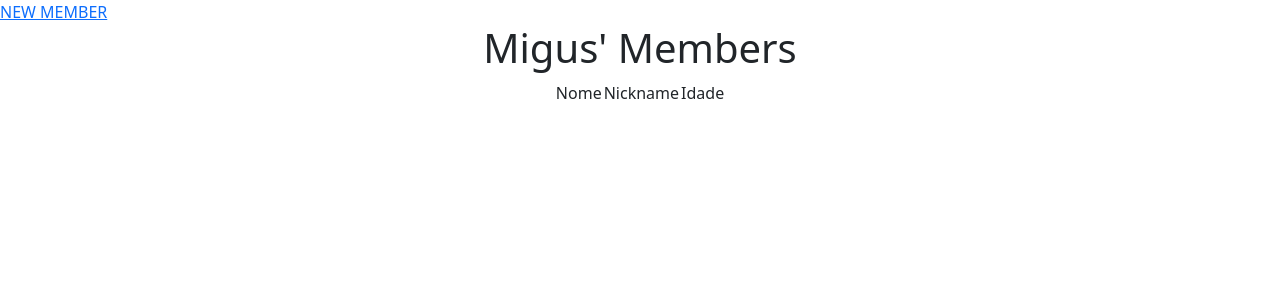
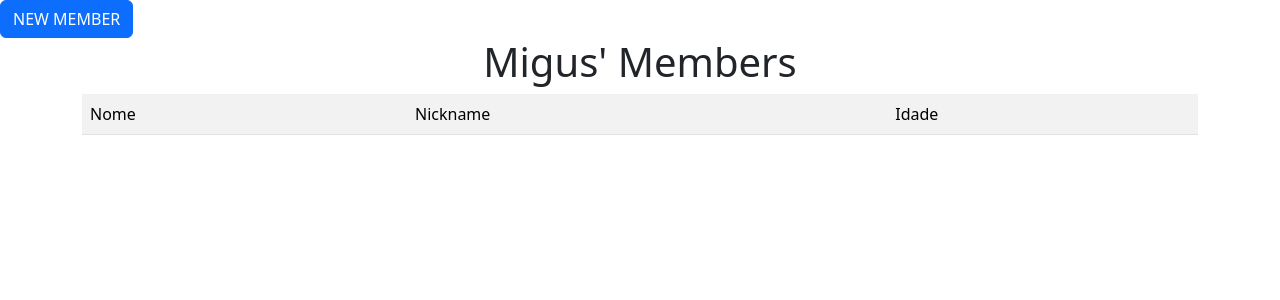
Before and after one commit to lourenxx/CRUD-API, a Flask app: page / in a window 1280 px wide. Shown: the top 300 px of the page. Run offline with Flask 3, Linux system fonts and the light colour scheme; some libraries are stand-ins or nearby versions.

Commit message:
adding style class

```diff
--- a/templates/index.html
+++ b/templates/index.html
@@ -8,10 +8,11 @@
     </head>
     <body>
         <form action="{{url_for('members.get_member')}}" method="get">
-           <a href="{{url_for('members.post_member')}}">NEW MEMBER</a>
+           <a class="btn btn-primary" href="{{url_for('members.post_member')}}">NEW MEMBER</a>
             <center><h1>Migus' Members</h1></center>
-            <center>
-                <table>
+
+                <div class="container">
+                    <table class="table table-striped table-hover">
                         <tr>
                             <td>Nome</td>
                             <td>Nickname</td>
@@ -23,14 +24,16 @@
                             <td>{{member.name}}</td>
                             <td>{{member.nickname}}</td>
                             <td>{{member.age}}</td>
-                        <td><a href="{{url_for('members.update_member', id=member.id)}}">UPDATE MEMBER</a></td>
-                        <td><form action="{{url_for('members.delete_member', id=member.id)}}" method="post"><input class="btn" type="submit" name="DELETE MEMBER", value="DELETE MEMBER">
+                            <td><a class="btn btn-primary" href="{{url_for('members.update_member', id=member.id)}}">UPDATE MEMBER</a></td>
+                            <td><form action="{{url_for('members.delete_member', id=member.id)}}" method="post"><input class="btn btn-danger" type="submit" name="DELETE MEMBER", value="DELETE MEMBER">
                             </form></td>
                         </tr>
                         {% endfor %}
 
                     </table>
-            </center>
+
+                </div>
+
         </form>
 
         <script type="text/javascript" src="/static/bootstrap.min.js"></script>
```
Lines whose indentation alone changed are shown as unchanged.
